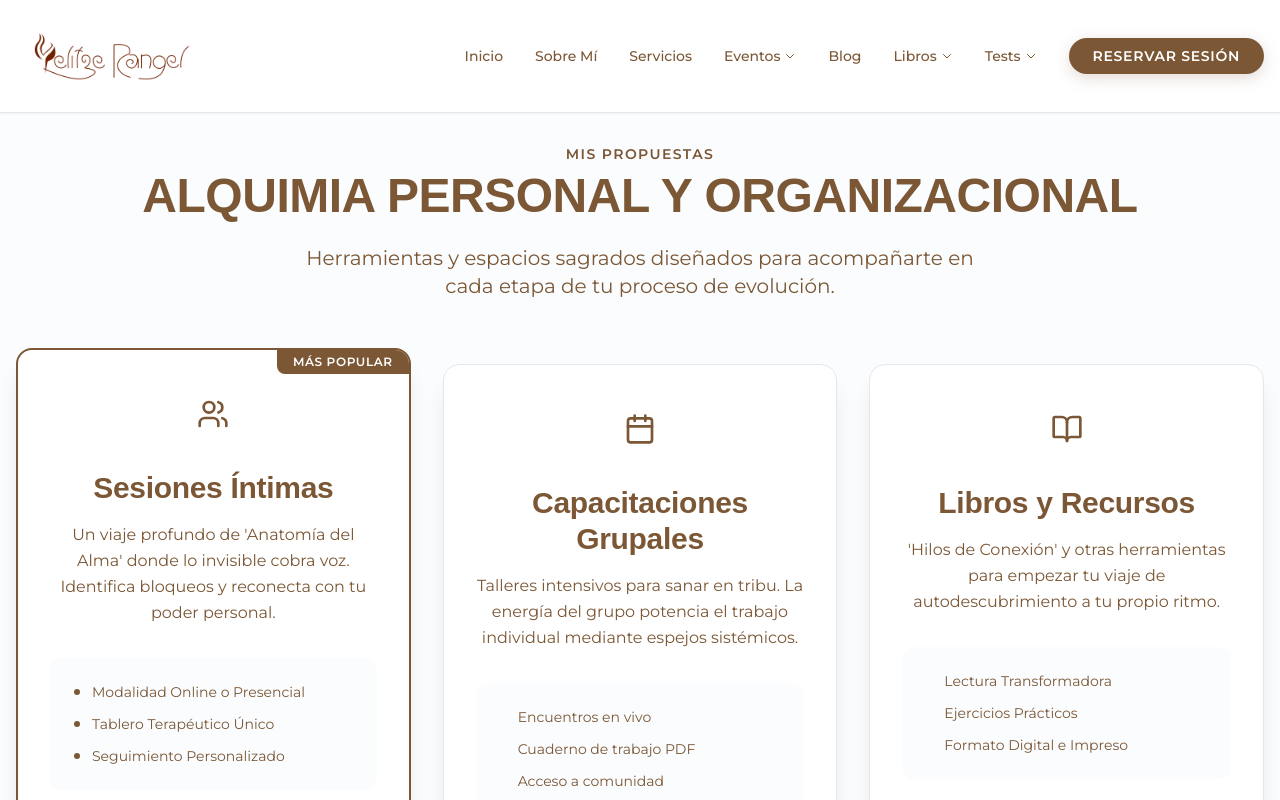
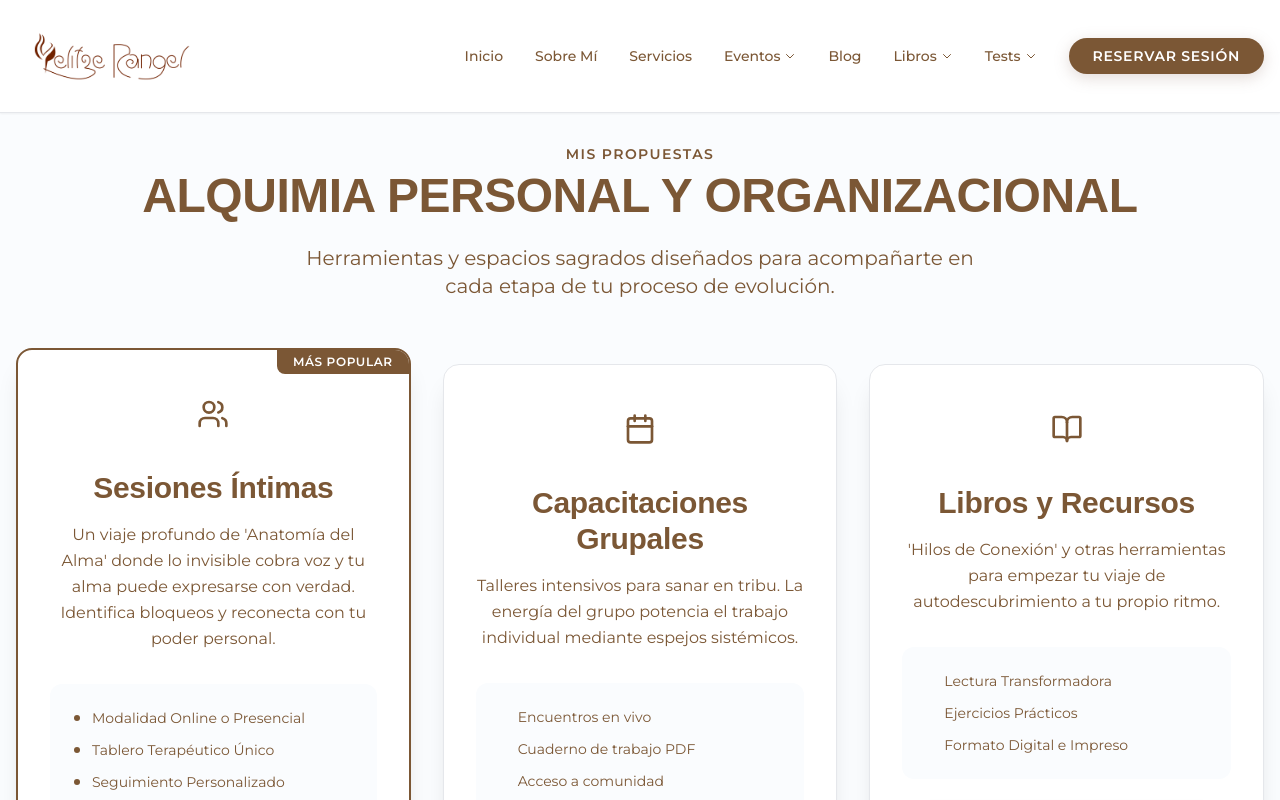
Before and after one commit to yelitzerangeloficialweb-max/yelitze-rangel-web, a Next.js app: page /servicios in a window 1280 px wide. Shown: the top 800 px of the page. Built offline with nearby package versions, Linux system fonts and the light colour scheme; a web font is replaced by a local one.

Commit message:
style: update brand motto across the site

```diff
--- a/app/(website)/(routes)/servicios/coaching-ancestral/page.tsx
+++ b/app/(website)/(routes)/servicios/coaching-ancestral/page.tsx
@@ -35,7 +35,7 @@ export default function CoachingAncestralPage() {
                         </span>
                         <h1 className="text-4xl lg:text-7xl font-heading text-white mb-8 leading-tight font-bold">
                             Anatomía del Alma: <br />
-                            <span className="italic font-light text-[var(--color-secondary)]">Donde lo invisible cobra voz.</span>
+                            <span className="italic font-light text-[var(--color-secondary)]">Donde lo invisible cobra voz y tu alma puede expresarse con verdad.</span>
                         </h1>
                         <p className="text-xl text-gray-300 mb-12 max-w-2xl mx-auto leading-relaxed">
                             Un sistema terapéutico único para identificar en qué parte del círculo de la vida se encuentra tu bloqueo. Rompe la ceguera involuntaria y recupera tu poder personal.
--- a/app/(website)/(routes)/servicios/page.tsx
+++ b/app/(website)/(routes)/servicios/page.tsx
@@ -5,7 +5,7 @@ export default function ServicesPage() {
     const services = [
         {
             title: "Sesiones Íntimas",
-            description: "Un viaje profundo de 'Anatomía del Alma' donde lo invisible cobra voz. Identifica bloqueos y reconecta con tu poder personal.",
+            description: "Un viaje profundo de 'Anatomía del Alma' donde lo invisible cobra voz y tu alma puede expresarse con verdad. Identifica bloqueos y reconecta con tu poder personal.",
             price: "Desde $197 USD",
             icon: <Users className="w-8 h-8 text-[var(--color-secondary)]" />,
             features: ["Modalidad Online o Presencial", "Tablero Terapéutico Único", "Seguimiento Personalizado"],
--- a/app/(website)/page.tsx
+++ b/app/(website)/page.tsx
@@ -92,7 +92,7 @@ export default function Home() {
             {[
               {
                 title: "Sesiones Íntimas",
-                desc: "Un viaje profundo de 'Anatomía del Alma' donde lo invisible cobra voz.",
+                desc: "Un viaje profundo de 'Anatomía del Alma' donde lo invisible cobra voz y tu alma puede expresarse con verdad.",
                 link: "/servicios/coaching-ancestral",
                 cta: "Solicitar Acompañamiento"
               },
--- a/components/home/HeroSlider.tsx
+++ b/components/home/HeroSlider.tsx
@@ -13,7 +13,7 @@ const slides = [
         id: 1,
         title: "Coaching Ancestral",
         heading: "Anatomía del Alma",
-        subheading: "donde lo invisible cobra voz",
+        subheading: "donde lo invisible cobra voz y tu alma puede expresarse con verdad",
         description: "Sana tu linaje y libera tu presente. Reconecta con la fuerza de tus raíces.",
         link: "/servicios/coaching-ancestral",
         cta: "Conocer el Camino",
```
